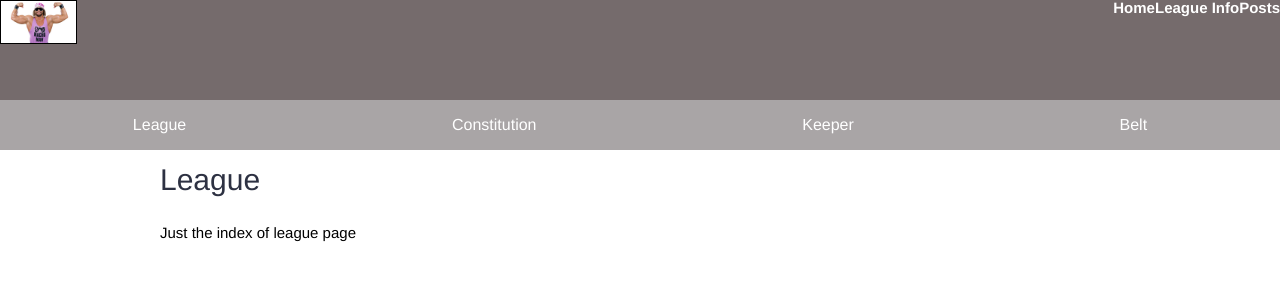
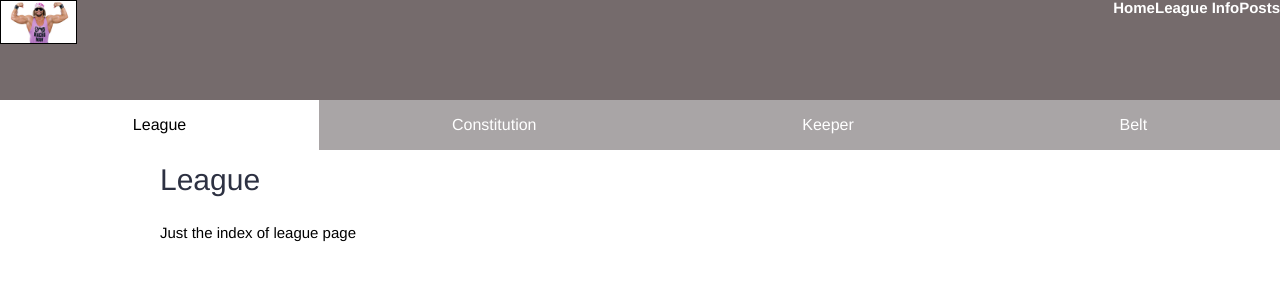
Before and after one commit to mcMickJuice/macho-man-ff-constitution, a Jekyll site: the page built from league/index.html, in a window 1280 px wide. Shown: the top 300 px of the page. Built offline with Jekyll 4.4.1, drawn with Linux system fonts in a browser that asks for light colours; a script that is not in the unit is left out.

Commit message:
added logic to mark tab as active for league page. Created readme

```diff
--- a/_layouts/default.html
+++ b/_layouts/default.html
@@ -42,7 +42,14 @@
 		{% assign subnav = layout.subnav['subnav'] %}
 		{% assign rootUrl = layout.subnav['root'] %}
 		{% for nav in subnav %}
-		<div class="subnav__item">
+		{% assign activeClass = nil %}
+		{% for sub in nav.subroutes %}
+			{% assign subRoute = '/' | append: rootUrl | append: sub %}
+			{% if page.url == subRoute %}
+				{% assign activeClass = "subnav__item--active" %}
+			{% endif %}
+		{% endfor %}
+		<div class="subnav__item {{activeClass}}">
 			<a href="{{site.baseurl}}/{{rootUrl}}/{{nav.route}}">{{nav.label}}</a>
 	    </div>
 		{% endfor %}
```
Also changed, not shown: _layouts/league.html (+8 -4 lines), README.md (added).
